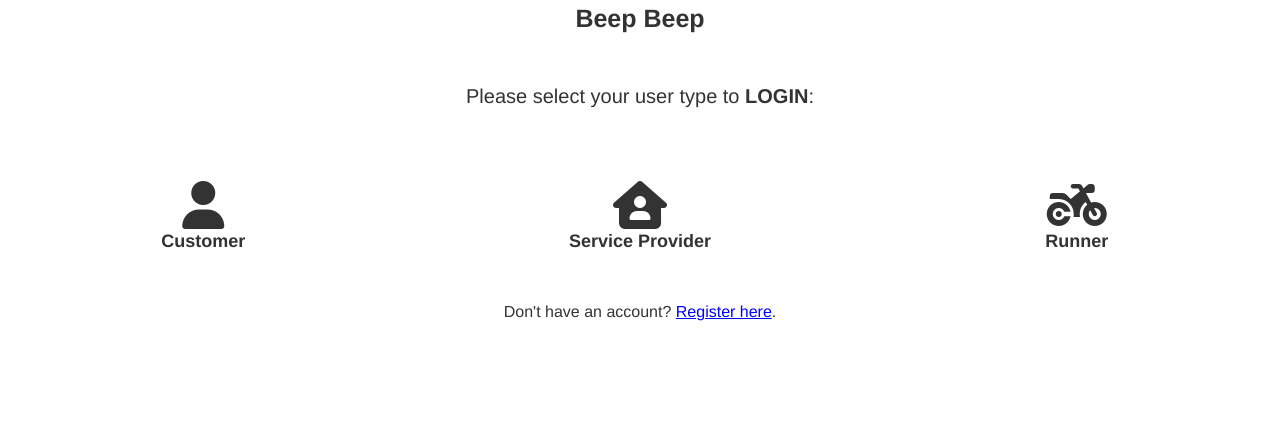
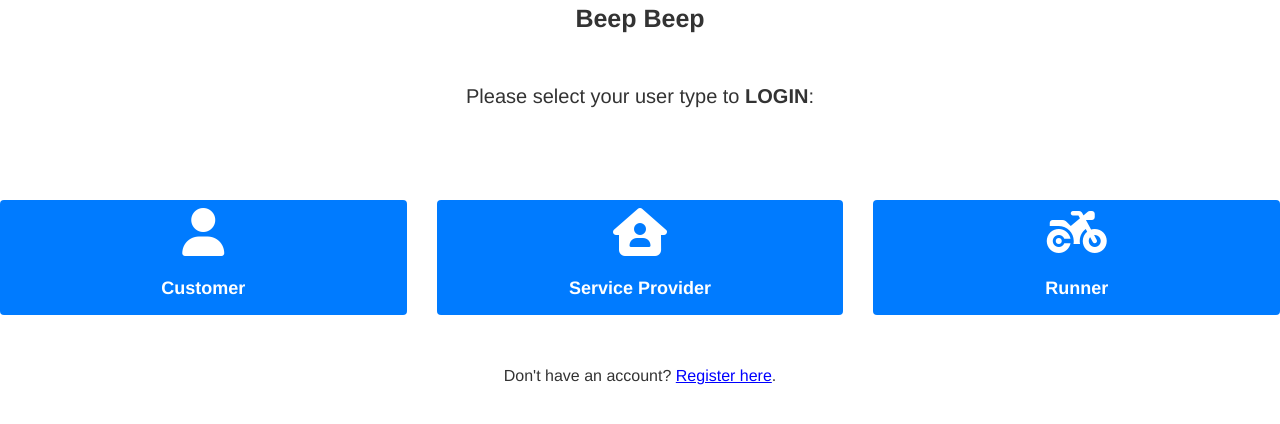
Before and after one commit to farahhidayah/BeeBeeDeliveryService, a PHP site: page /ApplicationLayer/manageLoginAndRegister/userLogin.php in a window 1280 px wide. Shown: the part 249-673 px from the top of the page. Run offline with PHP 8.4, Linux system fonts and the light colour scheme; some libraries are stand-ins or nearby versions.

Commit message:
Update userLogin.php
adaptive maintenance, add button to choose either customer, service provider and runner

```diff
--- a/ApplicationLayer/manageLoginAndRegister/userLogin.php
+++ b/ApplicationLayer/manageLoginAndRegister/userLogin.php
@@ -35,6 +35,32 @@
             cursor: pointer;
             opacity: 0.9;
         }
+
+        .btn-container {
+            margin-top: 20px;
+        }
+
+        .login-btn {
+            width: 100%;
+            margin-bottom: 10px;
+            background-color: #007BFF; /* Blue */
+            border: none;
+            color: white;
+            padding: 8px 12px; /* Adjusted padding */
+            text-align: center;
+            text-decoration: none;
+            display: flex;
+            flex-direction: column;
+            justify-content: center;
+            align-items: center;
+            font-size: 14px;
+            border-radius: 4px;
+            transition: background-color 0.3s;
+        }
+
+        .login-btn:hover {
+            background-color: #0056b3; /* Darker Blue on Hover */
+        }
     </style>
 </head>
 <body>
@@ -47,10 +73,37 @@
     <p>Please select your user type to <strong>LOGIN</strong>:</p>
     <br><br><br>
 
-        <div class="row">
-            <div class="col-sm-4"><center><a href="./customerLogin.php"><button class="noBtn"><i class='fas fa-user' style="font-size:xxx-large;"></i><br><label style="font-size: large;">Customer</label></button></a></center></div>
-            <div class="col-sm-4"><center><a href="./serviceproviderLogin.php"><button class="noBtn"><i class='fas fa-house-user' style="font-size:xxx-large;"></i><br><label style="font-size: large;">Service Provider</label></button></a></center></div>
-            <div class="col-sm-4"><center><a href="./runnerLogin.php" ><button class="noBtn"><i class='fas fa-motorcycle' style="font-size:xxx-large;"></i><br><label style="font-size: large;">Runner</label></button></a></center></div>
+    <div class="row btn-container">
+        <div class="col-sm-4">
+            <center>
+                <a href="./customerLogin.php">
+                    <button class="btn btn-primary login-btn">
+                        <i class='fas fa-user' style="font-size:xxx-large;"></i><br>
+                        <label style="font-size: large;">Customer</label>
+                    </button>
+                </a>
+            </center>
+        </div>
+        <div class="col-sm-4">
+            <center>
+                <a href="./serviceproviderLogin.php">
+                    <button class="btn btn-primary login-btn">
+                        <i class='fas fa-house-user' style="font-size:xxx-large;"></i><br>
+                        <label style="font-size: large;">Service Provider</label>
+                    </button>
+                </a>
+            </center>
+        </div>
+        <div class="col-sm-4">
+            <center>
+                <a href="./runnerLogin.php">
+                    <button class="btn btn-primary login-btn">
+                        <i class='fas fa-motorcycle' style="font-size:xxx-large;"></i><br>
+                        <label style="font-size: large;">Runner</label>
+                    </button>
+                </a>
+            </center>
+        </div>
     </div>
 
     <br><br>
```
Lines whose indentation alone changed are shown as unchanged.
